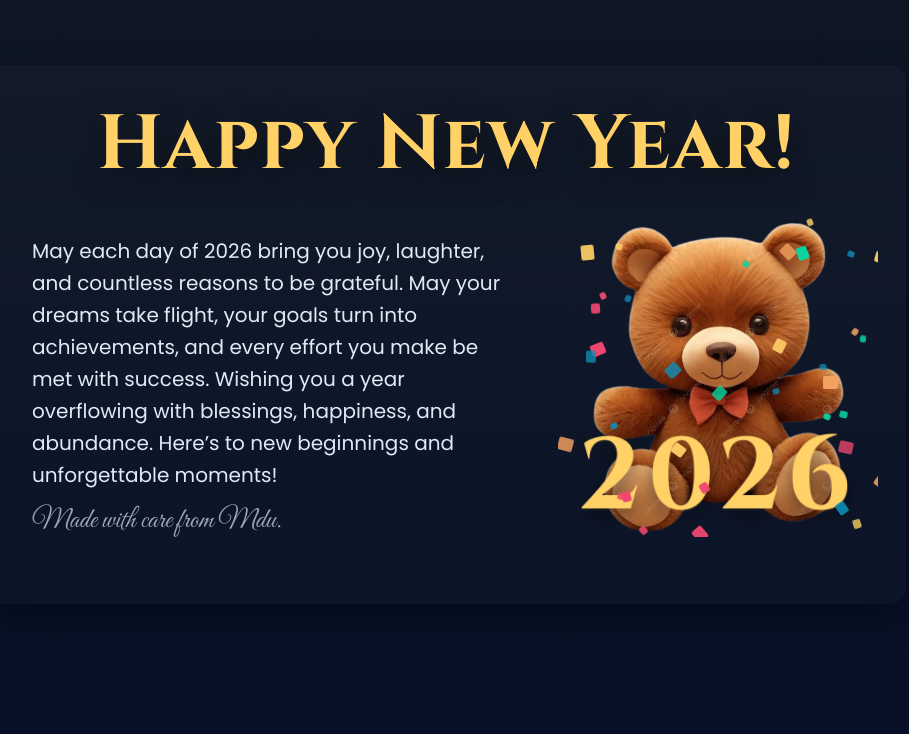
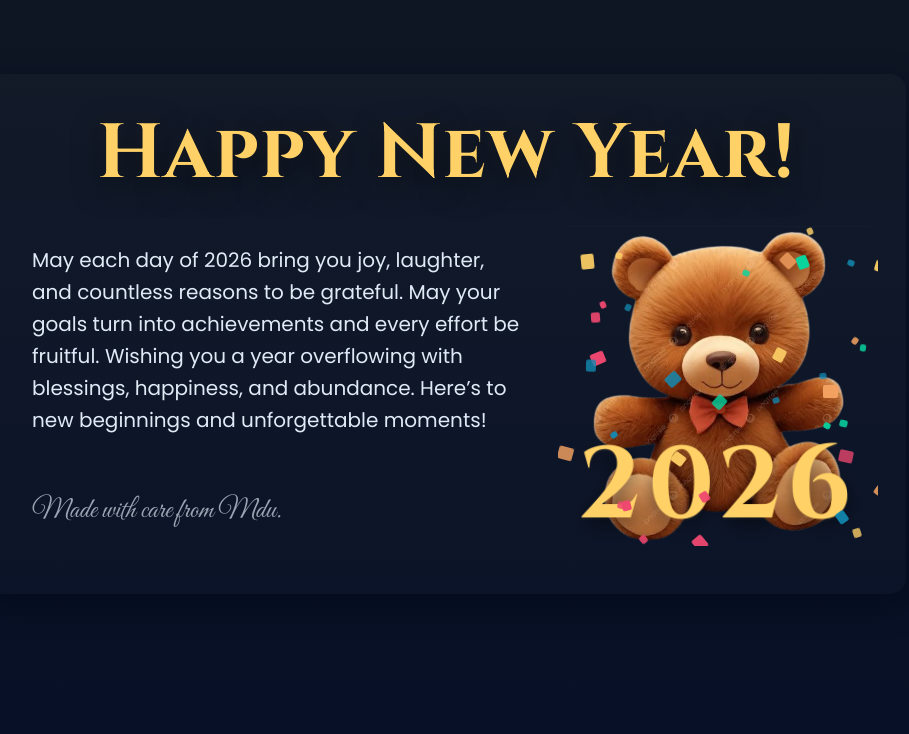
Before and after one commit to Inno-rulez/New-Year-s-Card, a plain HTML site: page index.html in a window 1280 px wide. Shown: the part 66-800 px from the top of the page, without its empty margins (194-1103 px from the left). Drawn offline with Linux system fonts and the light colour scheme.

Commit message:
New Message

```diff
--- a/index.html
+++ b/index.html
@@ -14,7 +14,7 @@
     <div class="grid">
       <section class="message" aria-labelledby="greeting">
         <h2 id="greeting" class="sr-only">Greeting</h2>
-        <p class="text">May each day of 2026 bring you joy, laughter, and countless reasons to be grateful. May your dreams take flight, your goals turn into achievements, and every effort you make be met with success. Wishing you a year overflowing with blessings, happiness, and abundance. Here’s to new beginnings and unforgettable moments!</p>
+        <p class="text">May each day of 2026 bring you joy, laughter, and countless reasons to be grateful. May your goals turn into achievements and every effort be fruitful. Wishing you a year overflowing with blessings, happiness, and abundance. Here’s to new beginnings and unforgettable moments!</p>
         <p class="footnote">Made with care from Mdu.</p>
       </section>
 
```
